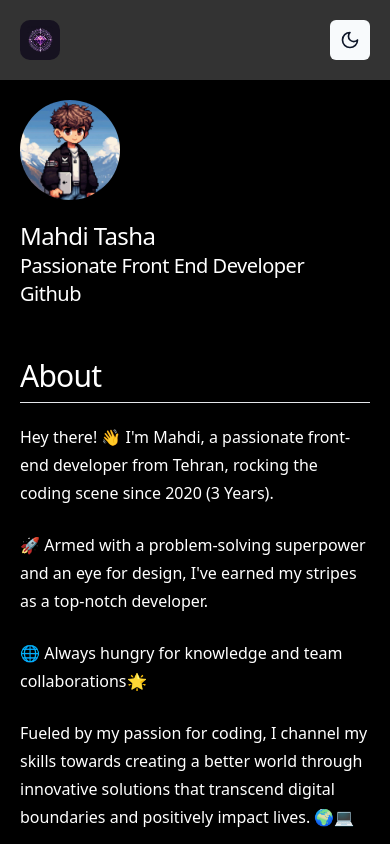
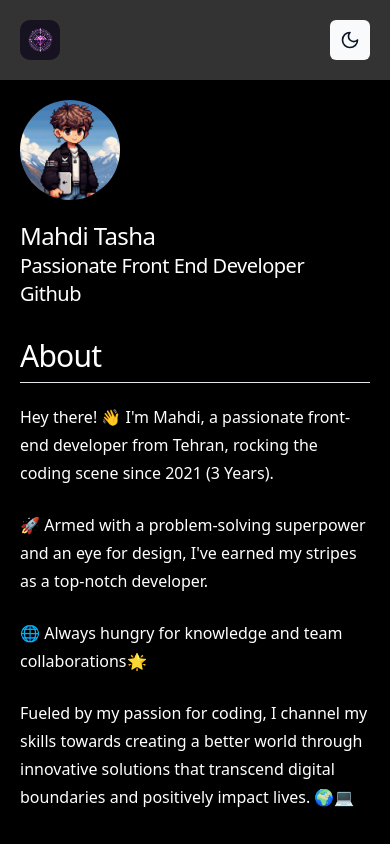
Before and after one commit to tasha-dev/portfolio, a Next.js app: page / in a window 390 px wide. Shown: the top 844 px of the page. Built offline with nearby package versions, Linux system fonts and the light colour scheme.

Commit message:
handled dates in home page

```diff
--- a/app/page.tsx
+++ b/app/page.tsx
@@ -8,13 +8,14 @@ import Title from "@/component/ui/title";
 import Paragraph from "@/component/ui/paragraph";
 import List from "@/component/ui/list";
 import Work from "@/component/work";
+import {differenceInYears} from 'date-fns';
 
 // Creating and exporting home page as default
 export default function HomePage():ReactNode {
     // Returning JSX
     return (
         <Page>
-            <div className={'flex gap-[50px] flex-col'}>
+            <div className={'flex lg:gap-[50px] gap-[30px] flex-col'}>
                 <Profile
                     img={profileImage.src}
                     name={'Mahdi Tasha'}
@@ -29,7 +30,7 @@ export default function HomePage():ReactNode {
                     </header>
                     <main>
                         <Paragraph>Hey there! 👋 I'm Mahdi, a passionate front-end developer from Tehran, rocking the
-                            coding scene since 2020 (3 Years).</Paragraph>
+                            coding scene since 2021 ({differenceInYears(new Date(), new Date('1/1/2021'))} Years).</Paragraph>
                         <Paragraph>🚀 Armed with a problem-solving superpower and an eye for design, I've earned my
                             stripes as a top-notch developer.</Paragraph>
                         <Paragraph>🌐 Always hungry for knowledge and team collaborations🌟</Paragraph>
@@ -45,7 +46,7 @@ export default function HomePage():ReactNode {
                     <List>
                         <li><b>Name</b> : Mahdi Tasha</li>
                         <li><b>Location</b> : Tehran, iran</li>
-                        <li><b>Age</b> : 17 years old</li>
+                        <li><b>Age</b> : {differenceInYears(new Date(), '09/18/2006')} years old</li>
                         <li><b>Education</b> : Computer Engineering at Azad University of South Tehran</li>
                     </List>
                 </section>
--- a/package.json
+++ b/package.json
@@ -14,6 +14,7 @@
     "@radix-ui/react-slot": "^1.0.2",
     "class-variance-authority": "^0.7.0",
     "clsx": "^2.1.0",
+    "date-fns": "^3.3.1",
     "framer-motion": "^11.0.8",
     "lucide-react": "^0.344.0",
     "next": "14.1.1",
```
Also changed, not shown: 1 other file (tests, documents, lock files or other folders).
